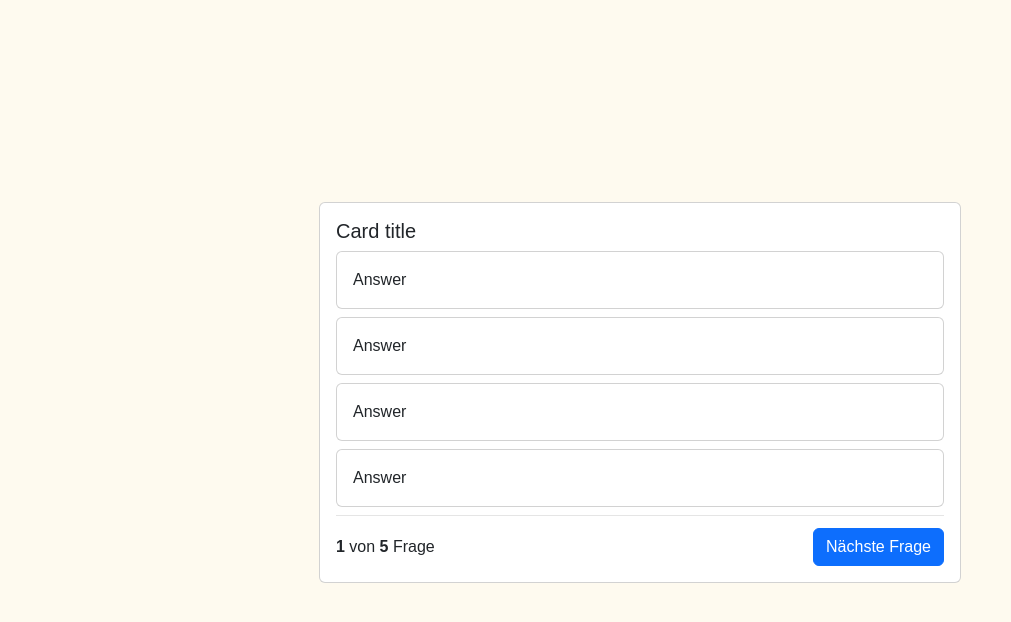
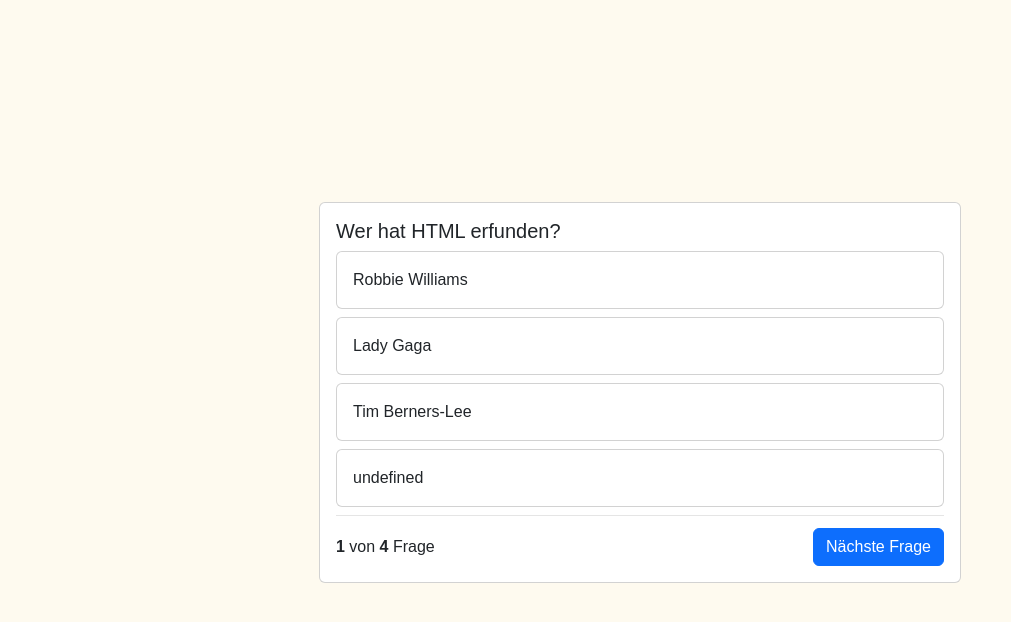
Before and after one commit to twenty2industries/quizapp, a website: page index.html in a window 1280 px wide. Shown: the part 58-680 px from the top of the page, without its empty margins (0-1011 px from the left). Drawn offline with nearby package versions, Linux system fonts and the light colour scheme.

Commit message:
showCurrentQuestions added

```diff
--- a/index.html
+++ b/index.html
@@ -18,7 +18,7 @@
     ></script>
     <title>QuizApp</title>
   </head>
-  <body>
+  <body onload="init()">
     <!-- As a heading -->
     <nav class="navbar bg-body-tertiary">
       <div class="container-fluid">
@@ -29,26 +29,26 @@
     <div id="container">
       <div class="card">
         <div class="card-body">
-          <h5 class="card-title">Card title</h5>
+          <h5 class="card-title" id="questionText">Frage</h5>
 
           <div class="card mb-2">
-            <div class="card-body">Answer</div>
+            <div class="card-body" id="answer_1">Answer</div>
           </div>
 
           <div class="card mb-2">
-            <div class="card-body">Answer</div>
+            <div class="card-body" id="answer_2">Answer</div>
           </div>
 
           <div class="card mb-2">
-            <div class="card-body">Answer</div>
+            <div class="card-body" id="answer_3">Answer</div>
           </div>
 
           <div class="card mb-2">
-            <div class="card-body">Answer</div>
+            <div class="card-body" id="answer_4">Answer</div>
           </div>
 
           <div class="question-footer">
-            <span> <b>1</b> von <b>5</b> Frage </span>
+            <span> <b id="selectedQuestions">1</b> von <b id="all-questions">5</b> Frage </span>
             <button class="btn btn-primary">Nächste Frage</button>
           </div>
 
--- a/script.js
+++ b/script.js
@@ -1,10 +1,50 @@
 let questions = [
   {
-    question: "Wer hat HTML erfunden",
-    answer_1: "Robbie 'Williams",
+    question: "Wer hat HTML erfunden?",
+    answer_1: "Robbie Williams",
     answer_2: "Lady Gaga",
     answer_3: "Tim Berners-Lee",
     answer_4: "Justin Bieber",
     right_answer: 3,
   },
+  {
+    question: "Wer hat die schnellste Laptime in Suzuka Japan?",
+    answer_1: "Max Verstappen",
+    answer_2: "Charles Leclerc",
+    answer_3: "Lewis Hamilton",
+    answer_4: "Artyon Senna ",
+    right_answer: 1,
+  },
+  {
+    question: "Wer ist der Burning Man?",
+    answer_1: "Kevin Magnussen",
+    answer_2: "Romain Grosjean",
+    answer_3: "Lance Stroll",
+    answer_4: "Fernando Alonso",
+    right_answer: 2,
+  },
+  {
+    question: "Wie viele Titel hat Lewis Hamilton?",
+    answer_1: "4",
+    answer_1: "7",
+    answer_1: "8",
+    answer_1: "6",
+    right_answer: 1,
+  },
 ];
+
+let currentQuestion = 0;
+
+function init() {
+  document.getElementById("all-questions").innerHTML = questions.length;
+  showCurrentQuestion();
+}
+
+function showCurrentQuestion() {
+  let question = questions[currentQuestion];
+  document.getElementById("questionText").innerHTML = question["question"];
+  document.getElementById("answer_1").innerHTML = question["answer_1"];
+  document.getElementById("answer_2").innerHTML = question["answer_2"];
+  document.getElementById("answer_3").innerHTML = question["answer_3"];
+  document.getElementById("answer_4").innerHTML = question["answer_"];
+}
```
